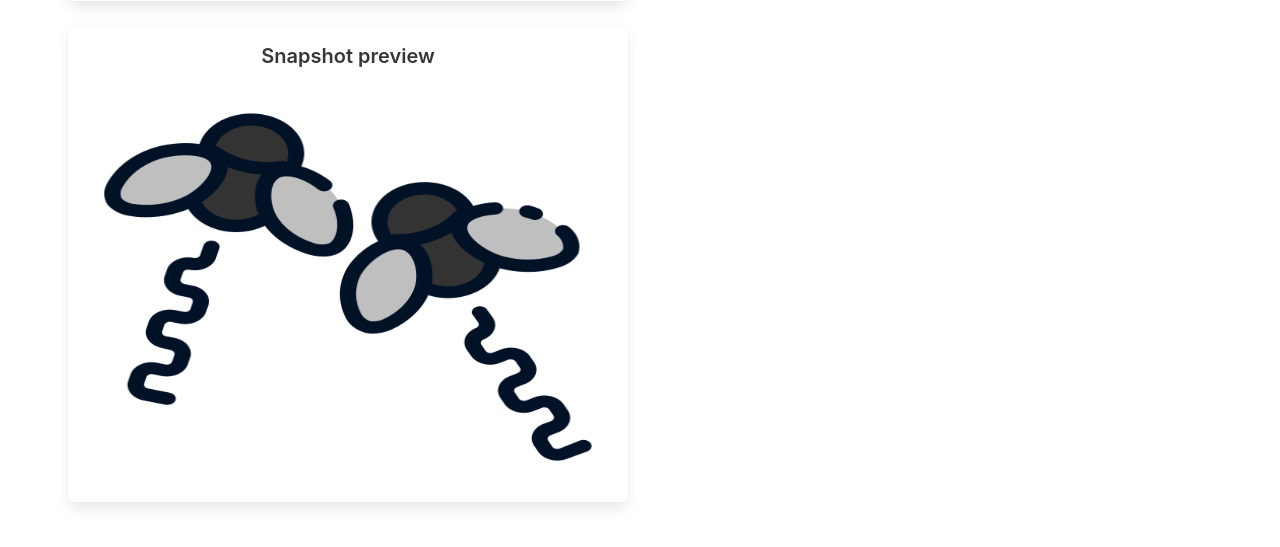
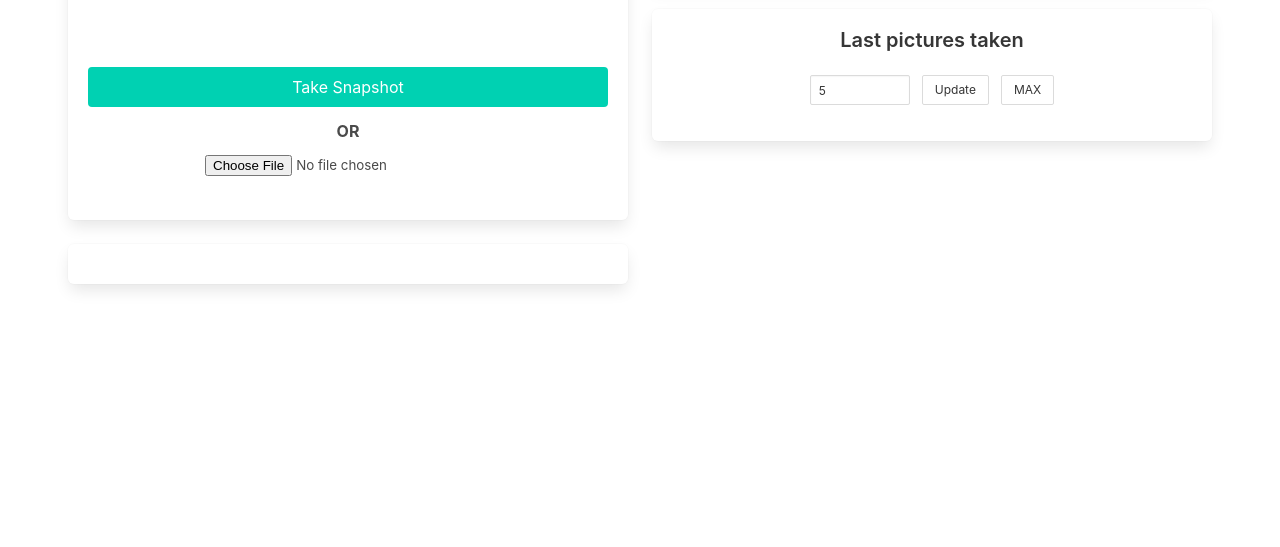
Before and after one commit to ababoum/42_camagru, a PHP site: the page made by srcs/requirements/php/website/templates/webcam.php in a window 1280 px wide. Shown: the part 940-1487 px from the top of the page. Run offline with PHP 8.4, Linux system fonts and the light colour scheme; tables that the repository leaves empty hold one stand-in row (values such as "Sample post"); the template is opened without the code that fills it: most values are stand-ins (such as "Sample title", 1, 10 or a date in 2020); grey boxes marked "Sample" are stand-in pictures.

Commit message:
28-nov-2024 * fix sticker position on saving image

```diff
--- a/srcs/requirements/php/website/templates/webcam.php
+++ b/srcs/requirements/php/website/templates/webcam.php
@@ -42,7 +42,7 @@
                     </div>
                     <!-- Snapshot Preview -->
                     <div class="box">
-                        <div id="snapshotPreviewContainer" class="has-text-centered">
+                        <div id="snapshotPreviewContainer" class="has-text-centered" hidden>
                             <h3 class="title is-5 has-text-centered">Snapshot preview</h3>
                             <div class="columns is-centered">
                                 <div class="column">
@@ -182,7 +182,6 @@
             document.getElementById('stickerSize').value = Math.max(0, Math.min(1, relativeStickerSize));
             document.getElementById('canvasWidth').value = document.getElementById('snapshotCanvas').width;
             document.getElementById('canvasHeight').value = document.getElementById('snapshotCanvas').height;
-
         }
     }
 
@@ -254,10 +253,16 @@
                 });
         }
 
+        // Get video dimensions once when metadata is loaded
+        video.addEventListener("loadedmetadata", function (e) {
+            canvas.width = video.videoWidth;
+            canvas.height = video.videoHeight;
+        }, false);
+
         // Handle snapshot capture
         takeSnapshotButton.addEventListener('click', function () {
             // Capture snapshot from the video stream
-            canvas.getContext('2d').drawImage(video, 0, 0, canvas.width, canvas.height);
+            canvas.getContext('2d').drawImage(video, 0, 0, video.videoWidth, video.videoHeight);
             // Convert the canvas image to base64 data URL
             var imageDataURL = canvas.toDataURL('image/png');
             // Set the base64 image data as the value of the webcam image input field
@@ -267,8 +272,8 @@
             snapshotPreviewImage.style.display = 'block';
             hasImage = true;
             updateSubmitButton();
-            // Console log the size of the snapshot (width and height in pixels)
-            console.log('Snapshot size: ' + canvas.width + 'x' + canvas.height);
+            // Console log the size of the snapshot
+            console.log('Snapshot size: ' + video.videoWidth + 'x' + video.videoHeight);
         });
     });
 
```
